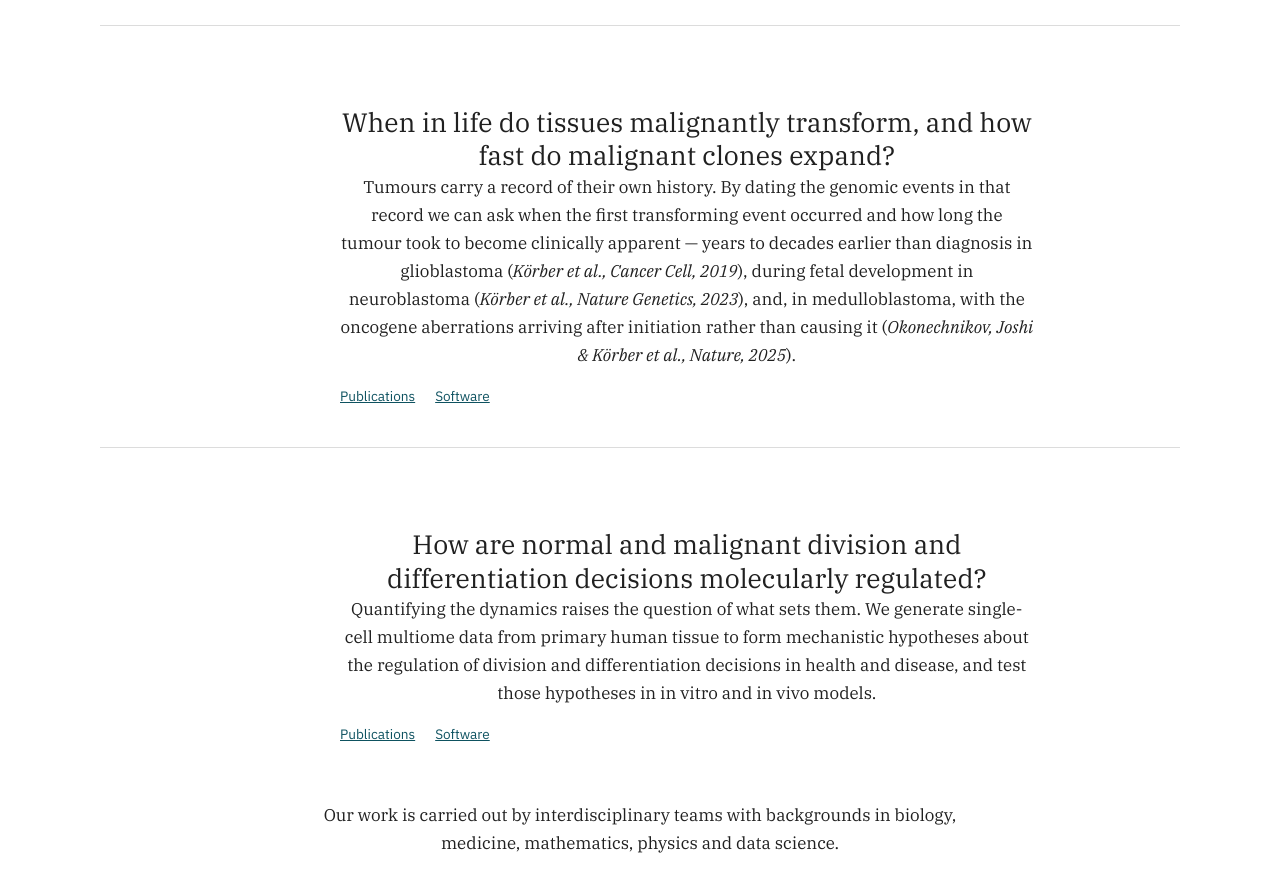
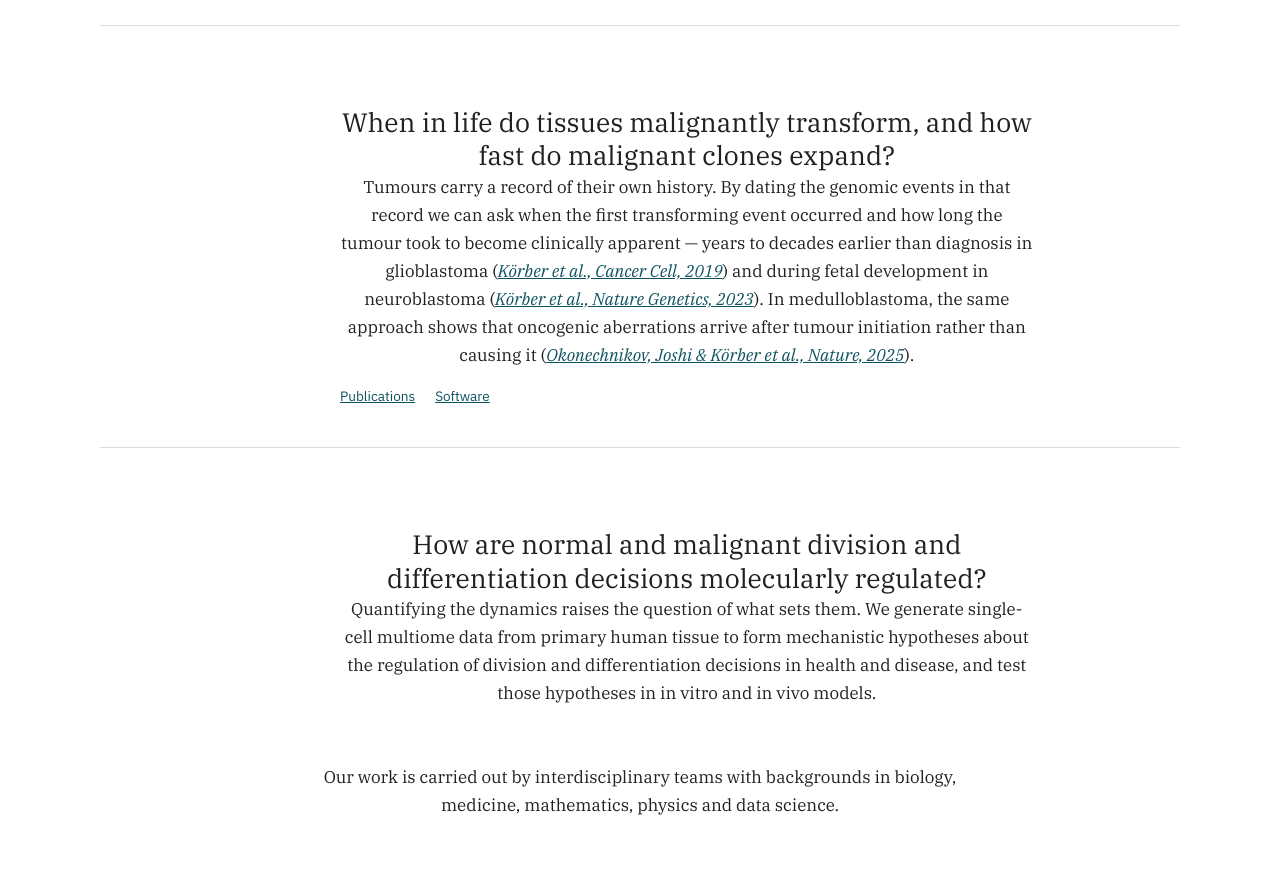
Before and after one commit to VerenaK90/VerenaK90.github.io, a Jekyll site: the page built from research.md, in a window 1280 px wide and 900 px high, scrolled down 931 px. Shown: the top 892 px of the window. Built offline with Jekyll 4.4.1, drawn with Linux system fonts in a browser that asks for light colours.

Commit message:
Link inline paper citations on the Research page
Looked up and filled in the three missing DOIs (Cancer Cell 2019,
Nature Genetics 2023, Nature 2025) so every inline citation can link
straight to the paper. Also tightens the run-on sentence about the
medulloblastoma finding, and drops the Publications/Software links
under the molecular-regulation theme, which has no specific paper or
software of its own yet.

Co-Authored-By: Claude Sonnet 5 <noreply@anthropic.com>

```diff
--- a/research.md
+++ b/research.md
@@ -42,8 +42,8 @@ frequencies.</p>
       humans, but they leave a signature in the mutations cells carry. We
       infer those rates from bulk sequencing data, which makes the approach
       cheap enough to apply across many individuals, and have used it to
-      quantify how the ageing human blood system renews itself (<em>Körber et
-      al., Nature Genetics, 2025</em>).</p>
+      quantify how the ageing human blood system renews itself (<em><a href="https://doi.org/10.1038/s41588-025-02217-y">Körber et
+      al., Nature Genetics, 2025</a></em>).</p>
       <p class="research-theme__links">
         <a href="{{ "/publications/" | relative_url }}">Publications</a>
         <a href="{{ "/software/" | relative_url }}">Software</a>
@@ -60,12 +60,12 @@ frequencies.</p>
       <p>Tumours carry a record of their own history. By dating the genomic
       events in that record we can ask when the first transforming event
       occurred and how long the tumour took to become clinically apparent —
-      years to decades earlier than diagnosis in glioblastoma (<em>Körber et
-      al., Cancer Cell, 2019</em>), during fetal development in neuroblastoma
-      (<em>Körber et al., Nature Genetics, 2023</em>), and, in medulloblastoma,
-      with the oncogene aberrations arriving after initiation rather than
-      causing it (<em>Okonechnikov, Joshi &amp; Körber et al., Nature,
-      2025</em>).</p>
+      years to decades earlier than diagnosis in glioblastoma (<em><a href="https://doi.org/10.1016/j.ccell.2019.02.007">Körber et
+      al., Cancer Cell, 2019</a></em>) and during fetal development in neuroblastoma
+      (<em><a href="https://doi.org/10.1038/s41588-023-01332-y">Körber et al., Nature Genetics, 2023</a></em>). In
+      medulloblastoma, the same approach shows that oncogenic aberrations
+      arrive after tumour initiation rather than causing it (<em><a href="https://doi.org/10.1038/s41586-025-08973-5">Okonechnikov, Joshi &amp; Körber et al., Nature,
+      2025</a></em>).</p>
       <p class="research-theme__links">
         <a href="{{ "/publications/" | relative_url }}">Publications</a>
         <a href="{{ "/software/" | relative_url }}">Software</a>
@@ -84,10 +84,6 @@ frequencies.</p>
       mechanistic hypotheses about the regulation of division and
       differentiation decisions in health and disease, and test those
       hypotheses in in vitro and in vivo models.</p>
-      <p class="research-theme__links">
-        <a href="{{ "/publications/" | relative_url }}">Publications</a>
-        <a href="{{ "/software/" | relative_url }}">Software</a>
-      </p>
     </div>
   </article>
 
```
Also changed, not shown: _data/publications.yml (+5 -5 lines).
